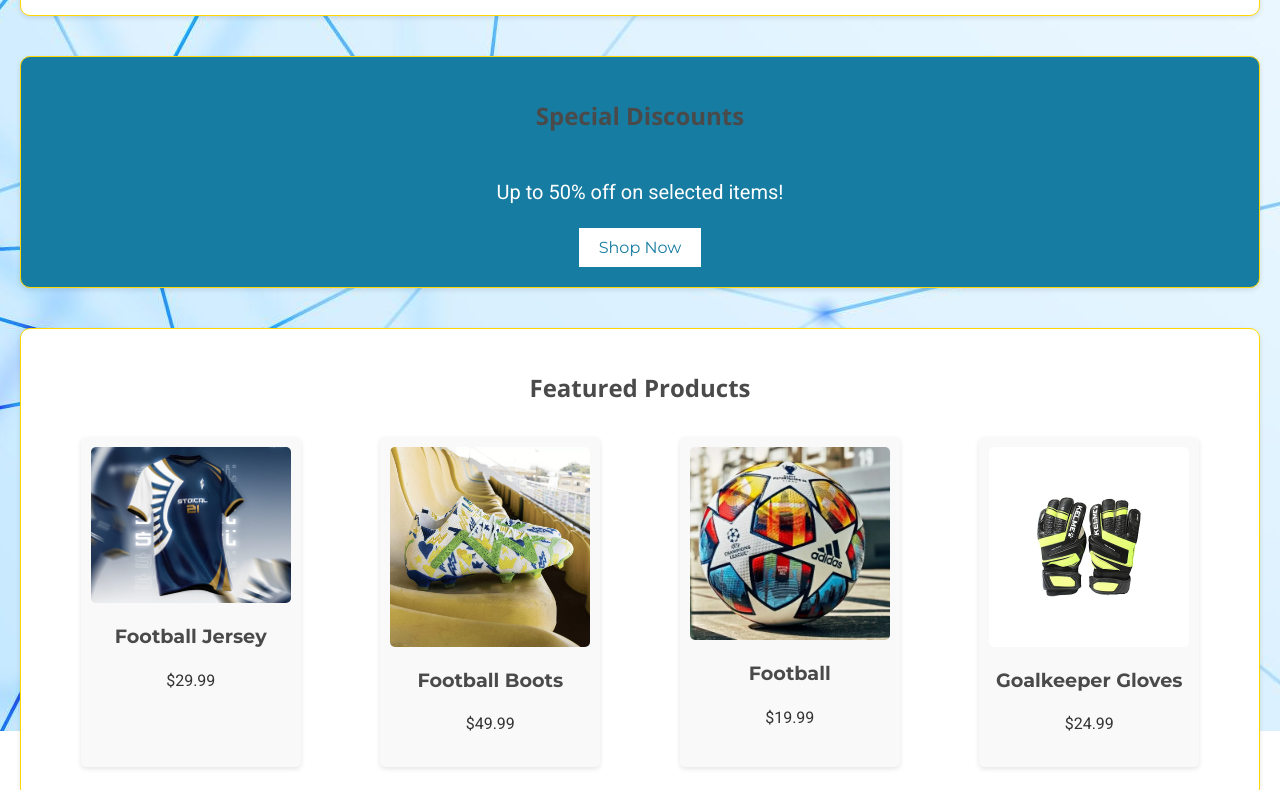
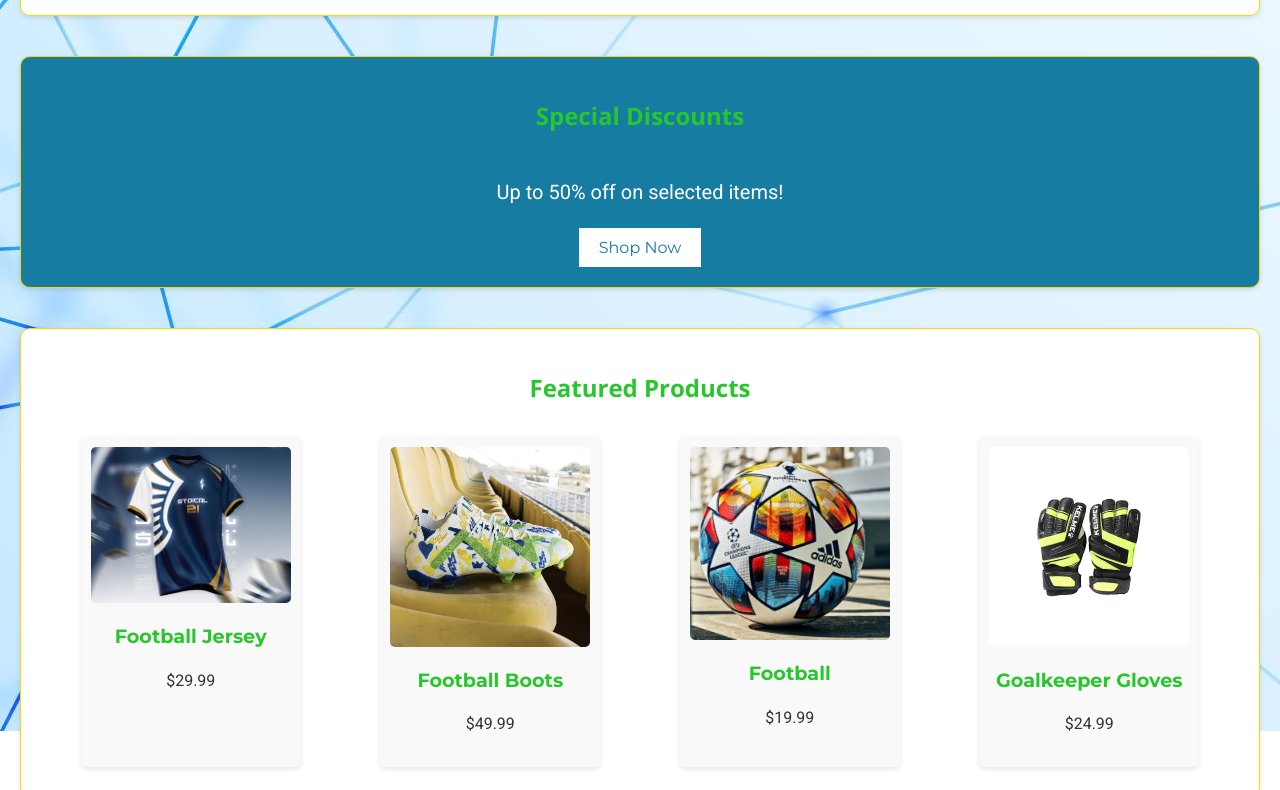
Before and after one commit to MustaqueemAlam/MIS455_Mid_2220769, a plain HTML site: page index.html in a window 1280 px wide. Shown: the part 2010-2800 px from the top of the page. Drawn offline with nearby package versions, Linux system fonts and the light colour scheme.

Commit message:
Final commit 2220769 mis455 section 1

```diff
--- a/style.css
+++ b/style.css
@@ -60,7 +60,7 @@ header {
 /* Adding some more global styles */
 h1, h2, h3, h4, h5, h6 {
     font-family: 'Montserrat', sans-serif;
-    color: #4a4a4a;
+    color: #28c62d;
     margin-bottom: 15px;
 }
 
```
